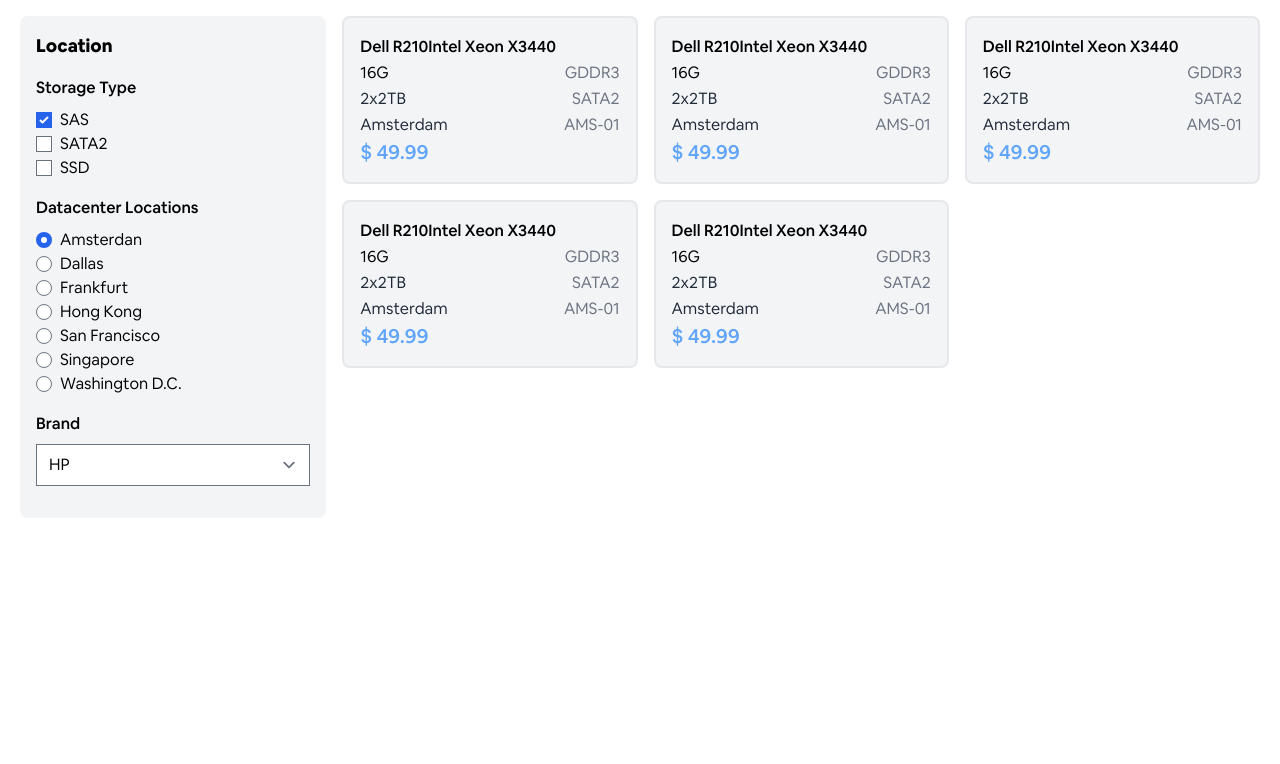
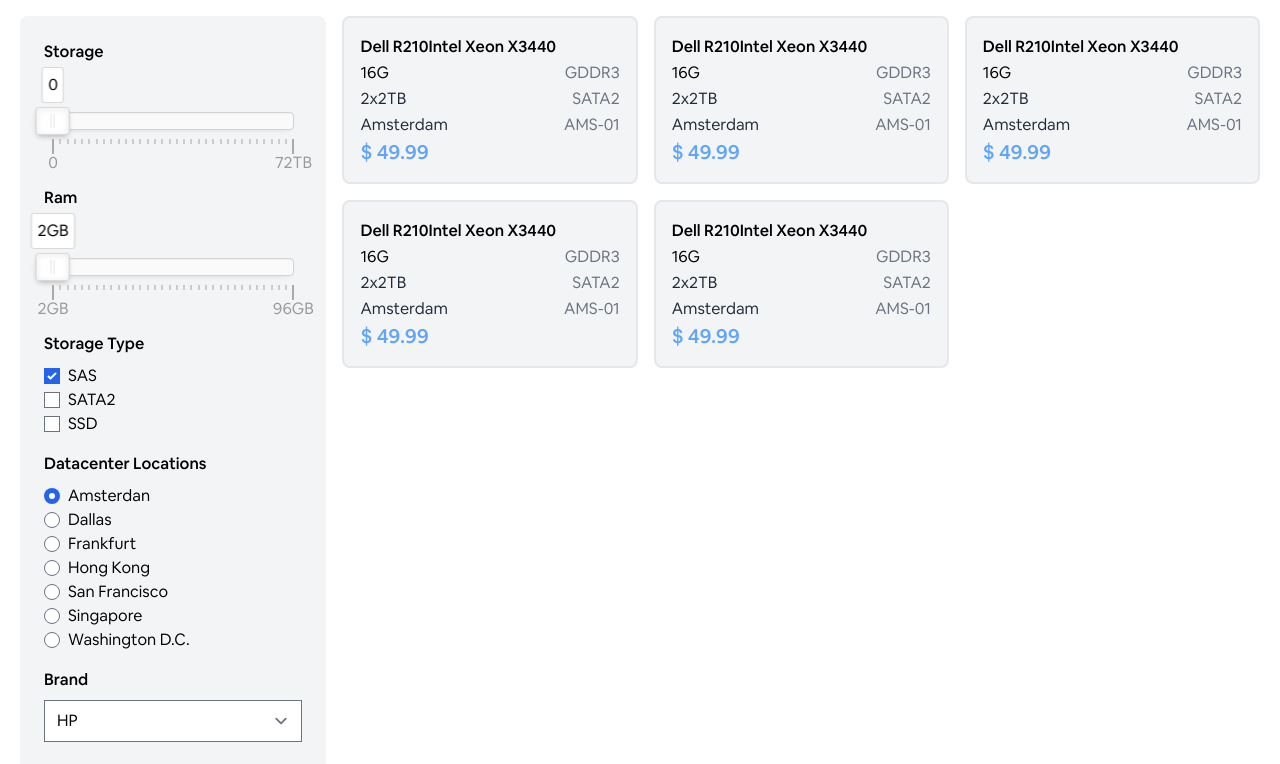
Before and after one commit to JohnAdib/symfony-sample-pricing-ui, a website: page public/index.html in a window 1280 px wide. Drawn offline with Linux system fonts and the light colour scheme.

Commit message:
add range slider for storage and ram

```diff
--- a/package.json
+++ b/package.json
@@ -13,5 +13,8 @@
   },
   "scripts": {
     "build": "NODE_ENV=production npx tailwindcss -i ./public/style/tailwind.css -o ./public/style/style.min.css --watch --minify"
+  },
+  "dependencies": {
+    "nouislider": "^15.6.0"
   }
 }
--- a/public/index.html
+++ b/public/index.html
@@ -22,13 +22,36 @@
   <link href="https://MrAdib.com" rel="author"/>
   <link href="./img/favicon.png" type="image/png" rel="icon"/>
   <link rel="stylesheet" href="./fonts/AirbnbCereal/style.css"/>
+  <link rel="stylesheet" href="./lib/nouislider.min.css"/>
   <link rel="stylesheet" href="./style/style.min.css"/>
 </head>
 <body>
   <div class="mx-auto max-w-screen-xl w-full px-2 sm:px-4 lg:px-5 py-4 select-none">
     <div class="flex flex-row gap-4">
-      <aside class="basis-1/4 bg-gray-100 p-2 lg:p-4 rounded-lg select-none">
-        <h3 class="font-bold text-lg">Location</h3>
+      <aside class="basis-1/4 bg-gray-100 p-4 lg:p-6 rounded-lg select-none">
+
+        <div class="block mb-4">
+          <label class="block">
+            <span class="font-light">Storage</span>
+            <div class="my-2 pt-10 pb-10 px-2">
+              <div id="storage-range"></div>
+            </div>
+            <input type="hidden" name="storage-min" value="" id="storage-min" class="block p-1 mt-2 w-full" />
+            <input type="hidden" name="storage-max" value="" id="storage-max" class="block p-1 mt-2 w-full" />
+
+          </label>
+        </div>
+
+        <div class="block my-4">
+          <label class="block">
+            <span class="font-light">Ram</span>
+            <div class="my-2 pt-10 pb-10 px-2">
+              <div id="ram-range"></div>
+            </div>
+            <input type="hidden" name="ram-min" value="" id="ram-min" class="block p-1 mt-2 w-full" />
+            <input type="hidden" name="ram-max" value="" id="ram-max" class="block p-1 mt-2 w-full" />
+          </label>
+        </div>
 
         <div class="block my-4">
           <h3 class="font-light">Storage Type</h3>
@@ -203,5 +226,6 @@
       </main>
     </div>
   </div>
+  <script src="./lib/nouislider.min.js"></script>
 </body>
 </html>
```
Also changed, not shown: public/lib/nouislider.min.css (added), public/lib/nouislider.min.js (added), public/style/style.min.css, 1 other file.
